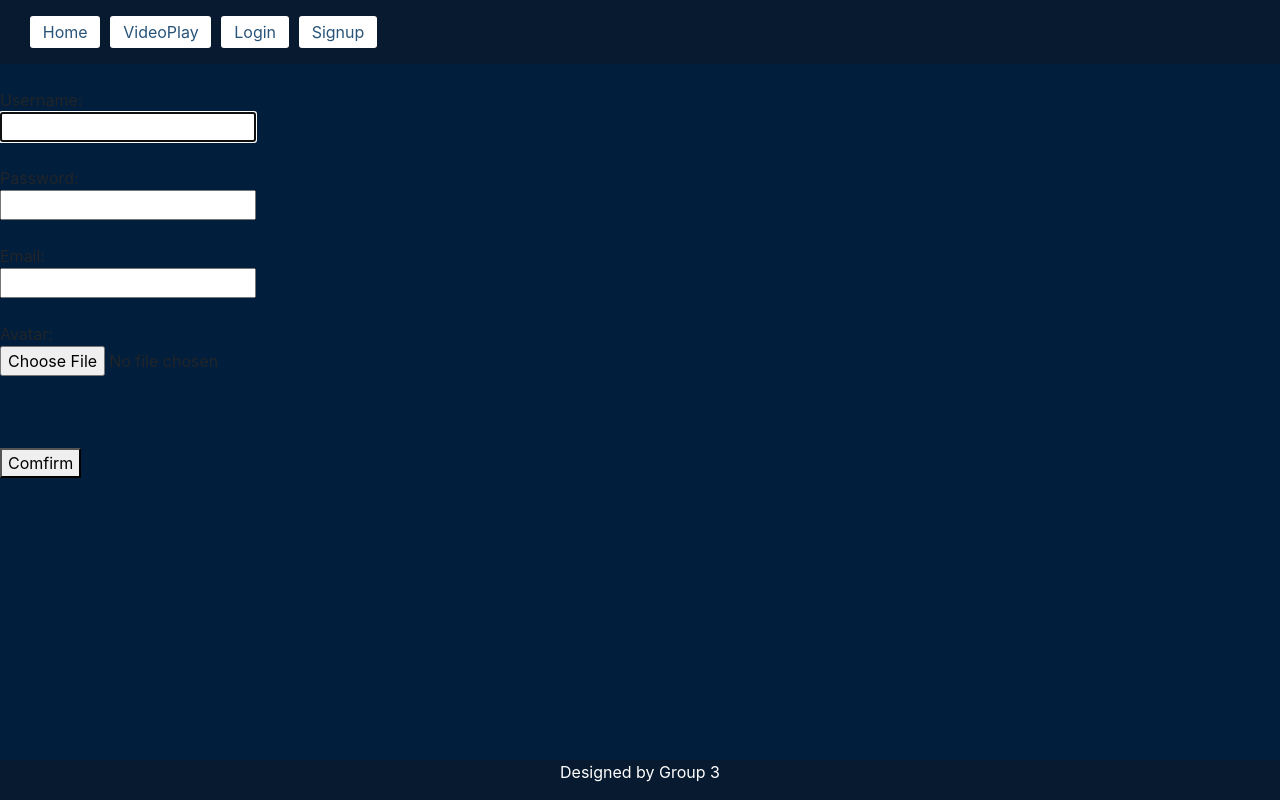
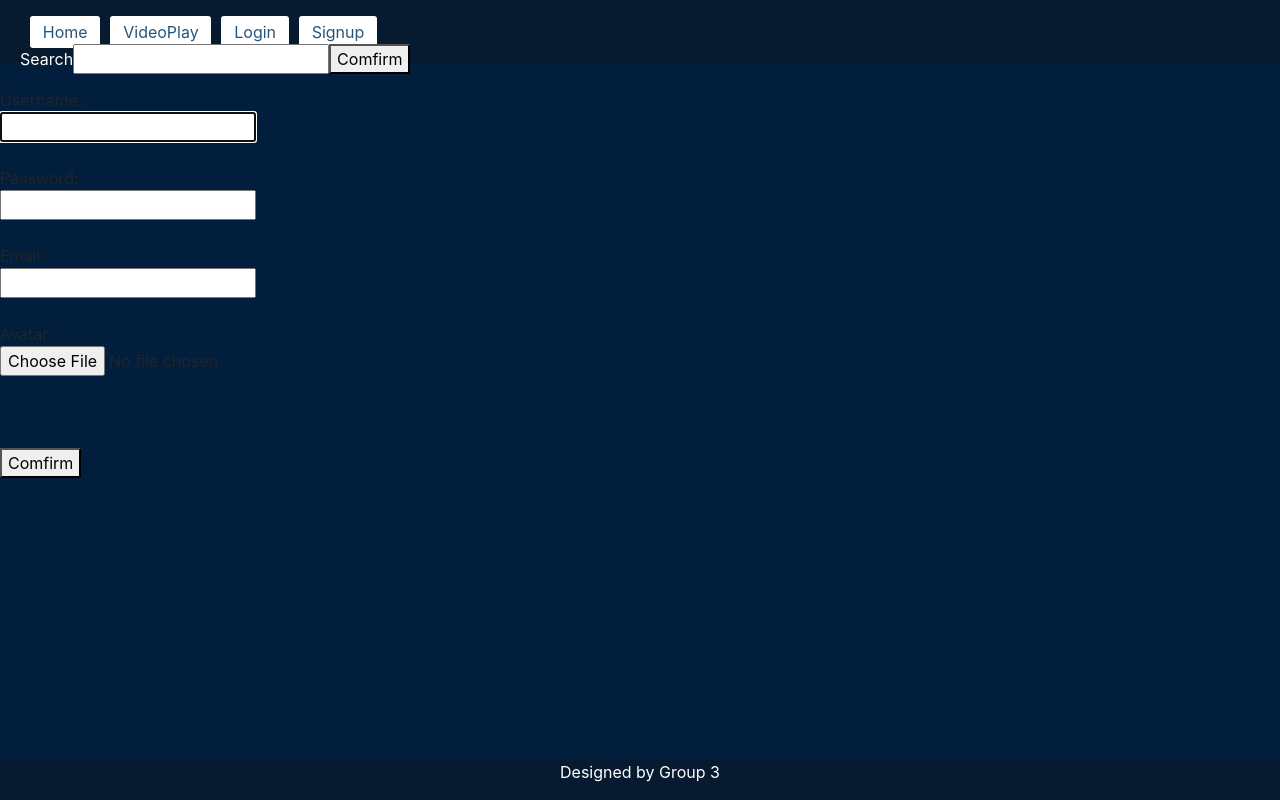
Before and after one commit to linyue1233/554-final-project, a React (Create React App) app in the folder client/: page /signup in a window 1280 px wide. Built offline with nearby package versions, Linux system fonts and the light colour scheme.

Commit message:
SearchTerm

```diff
--- a/client/src/App.js
+++ b/client/src/App.js
@@ -11,6 +11,9 @@ import User from './components/User';
 import SignupPage from './components/SignupPage';
 import LoginPage from './components/LoginPage';
 import Admin from './components/Admin';
+
+import SearchVideo from './components/SearchVideo';
+
 
 async function postAvatar({ image, description }) {
     const formData = new FormData();
@@ -41,6 +44,7 @@ function App() {
                             Signup
                         </NavLink>
                     </nav>
+                    <SearchVideo/>
                 </header>
                 <br />
                 <div className="App-body">
--- /dev/null
+++ b/client/src/components/SearchVideo.js
@@ -0,0 +1,53 @@
+import axios, { Axios } from 'axios';
+import React,{useEffect,useState} from 'react';
+import '../App.css';
+
+function SearchVideo(){
+    const [searchTerm, setSearchTerm] = useState('');
+    const [result, setResult] = useState(null);
+
+    const handleChange = (e)=>{
+        console.log(3);
+        setSearchTerm(e.target.value);
+        console.log(4);
+    }
+
+    const handleSubmit = async(e)=>{
+        try {
+            e.preventDefault();
+            console.log(1);
+            let {data} = await axios(
+                {
+                    method: 'POST',
+                    url: '/videos/search',
+                    data:{
+                        searchTerm: searchTerm
+                    }
+                }
+
+
+            );
+            console.log(2);
+            setResult(data);
+            console.log("data");
+            console.log(data);
+        } catch (e) {
+            console.log(e);
+        }
+    }
+
+
+    return (
+        <form id = 'search' onSubmit={handleSubmit}>
+            <label>
+                Search
+                <input autoComplete='off' type='text' name='searchTerm' onChange = {handleChange}/>
+            </label>
+            <button className='button' type='submit'>
+                Comfirm
+            </button>
+        </form>
+    );
+}
+
+export default SearchVideo;
--- a/client/src/components/SignupPage.js
+++ b/client/src/components/SignupPage.js
@@ -1,6 +1,7 @@
 import axios, { Axios } from 'axios';
 import React from 'react';
 import '../App.css';
+
 
 //username, email, password, avatar
 function SignupPage(){
```
Also changed, not shown: 1 other file (tests, documents, lock files or other folders).
